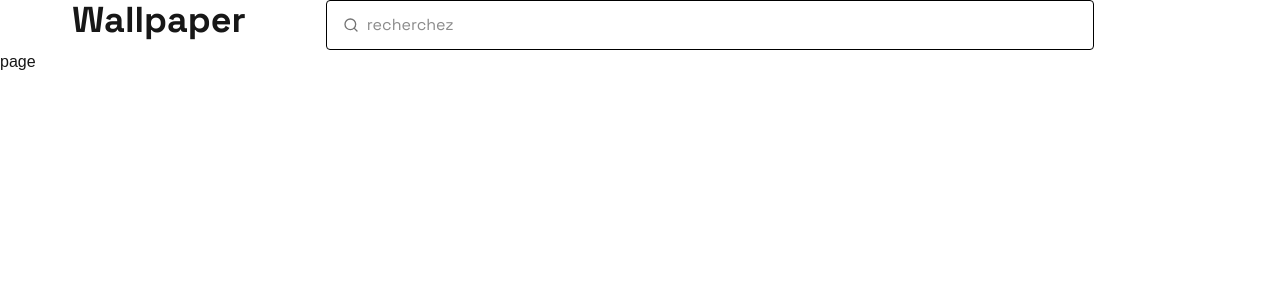
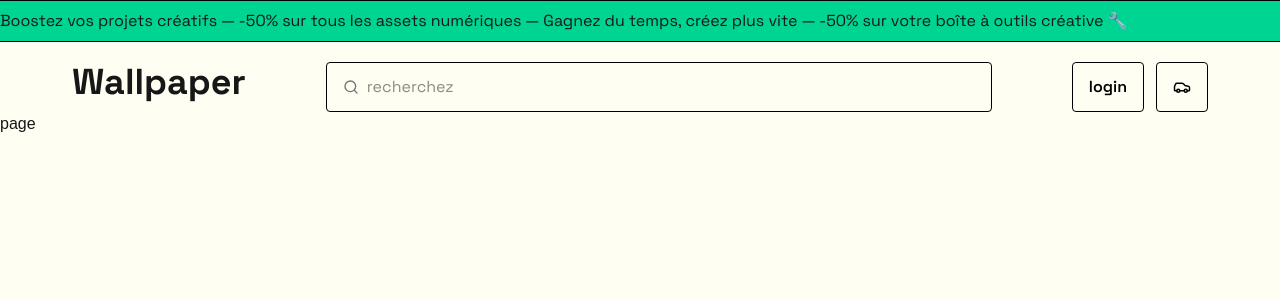
Before and after one commit to kyu-dev/ecommerce_frontend, a Next.js app: page / in a window 1280 px wide. Shown: the top 300 px of the page. Built offline with nearby package versions, Linux system fonts and the light colour scheme.

Commit message:
Modification de la couleur de fond dans le CSS global, ajout du composant Solde dans le layout principal, et amélioration de la barre de navigation avec des boutons de connexion et d'icône.

```diff
--- a/app/globals.css
+++ b/app/globals.css
@@ -1,7 +1,7 @@
 @import "tailwindcss";
 
 :root {
-  --background: #ffffff;
+  --background: #fffef3;
   --foreground: #171717;
   --font-geist-sans: "Geist", sans-serif;
   --font-space-grotesk: "Space Grotesk", sans-serif;
--- a/app/layout.tsx
+++ b/app/layout.tsx
@@ -2,6 +2,7 @@ import type { Metadata } from "next";
 import { Geist, Geist_Mono, Space_Grotesk } from "next/font/google";
 import "./globals.css";
 import NavBar from "@/components/navbar/NavBar";
+import Solde from "@/components/reduction/Solde";
 
 const geistSans = Geist({
   variable: "--font-geist-sans",
@@ -32,6 +33,7 @@ export default function RootLayout({
       <body
         className={`${geistSans.variable} ${geistMono.variable} ${spaceGrotesk.variable} antialiased`}
       >
+        <Solde />
         <NavBar />
         {children}
       </body>
--- a/components/navbar/NavBar.tsx
+++ b/components/navbar/NavBar.tsx
@@ -1,11 +1,17 @@
 import React from "react";
 import SearchBar from "./SearchBar";
+import Button from "../ui/Button";
+import { Car, LogIn } from "lucide-react";
 
 const NavBar = () => {
   return (
     <div className="font-grotesk font-black flex gap-20 px-18">
       <h1 className="font-bold text-4xl">Wallpaper</h1>
       <SearchBar />
+      <div className="flex gap-3">
+        <Button label="login" />
+        <Button icon={Car} />
+      </div>
     </div>
   );
 };
--- a/components/navbar/SearchBar.tsx
+++ b/components/navbar/SearchBar.tsx
@@ -10,7 +10,7 @@ const SearchBar = () => {
       <input
         type="text"
         placeholder="recherchez"
-        className="outline-none font-normal"
+        className="outline-none font-normal w-full"
       />
     </form>
   );
--- /dev/null
+++ b/components/reduction/Solde.tsx
@@ -0,0 +1,15 @@
+import React from "react";
+
+const Solde = () => {
+  return (
+    <div className="bg-emerald-400 py-2 border-y border-black mb-5">
+      <p className="font-grotesk whitespace-nowrap">
+        Boostez vos projets créatifs — -50% sur tous les assets numériques —
+        Gagnez du temps, créez plus vite — -50% sur votre boîte à outils
+        créative 🔧
+      </p>
+    </div>
+  );
+};
+
+export default Solde;
--- /dev/null
+++ b/components/ui/Button.tsx
@@ -0,0 +1,22 @@
+import React from "react";
+import type { LucideIcon } from "lucide-react";
+
+interface ButtonProps {
+  icon?: LucideIcon;
+  label?: string;
+  onClick?: () => void;
+}
+
+const Button: React.FC<ButtonProps> = ({ icon: Icon, label, onClick }) => {
+  return (
+    <button
+      onClick={onClick}
+      className="flex items-center gap-2 px-4 py-2 rounded-sm text-black border border-black"
+    >
+      {Icon && <Icon size={18} />}
+      {label && <span className="font-semibold">{label}</span>}
+    </button>
+  );
+};
+
+export default Button;
```
